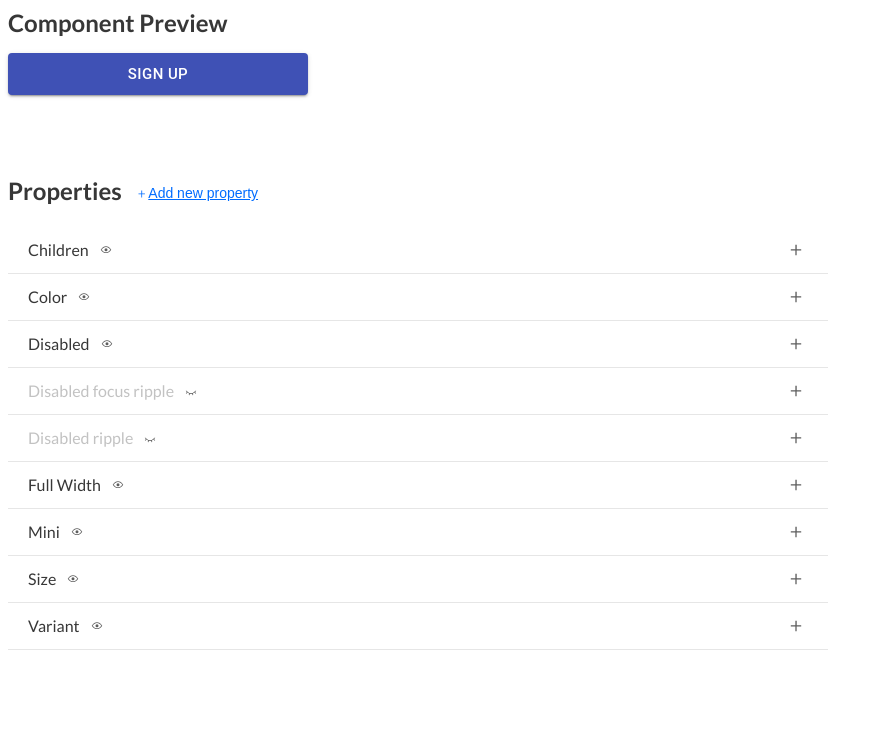
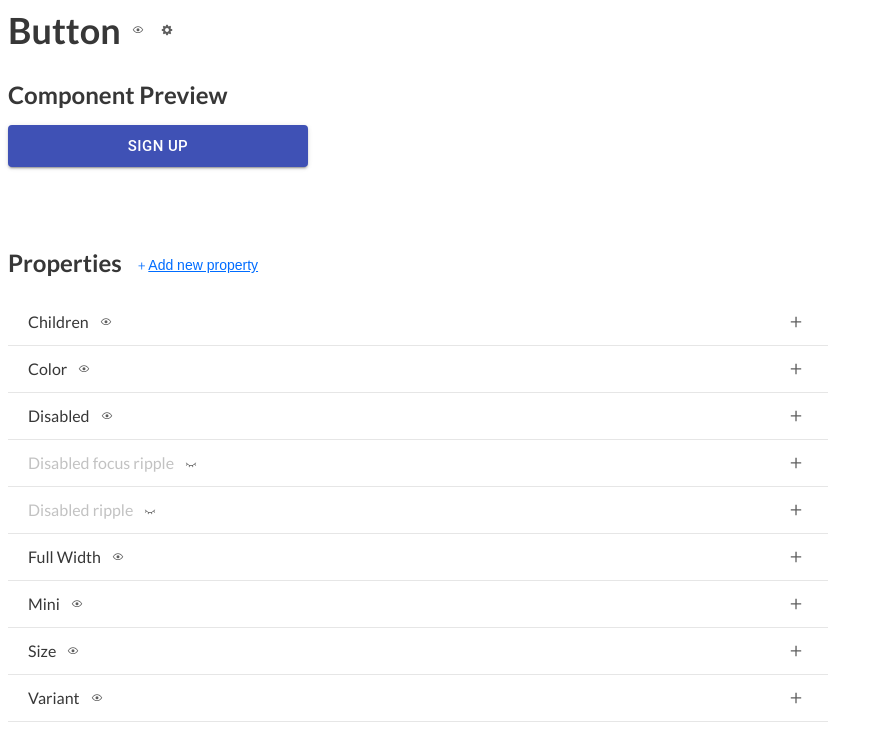
Before and after one commit to Maurikzio/mau-component-creator, a React (Create React App) app: page / in a window 1280 px wide. Shown: the top 742 px of the page, without its empty margins (0-884 px from the left). Built offline with nearby package versions, Linux system fonts and the light colour scheme.

Commit message:
Added Header section

```diff
--- a/src/App.js
+++ b/src/App.js
@@ -2,6 +2,7 @@
 import { useCallback, useState } from "react";
 import Properties from "./components/Properties";
 import Preview from "./components/Preview";
+import Header from "./components/Header"
 import { css } from "@emotion/react";
 import produce from "immer";
 import "./App.css";
@@ -129,7 +130,7 @@ function App() {
   return (
     <div css={appStyles}>
       {/* <Topbar /> */}
-      {/* <Header /> */}
+      <Header />
       <Preview properties={properties} />
       <Properties properties={properties} updatePropertyField={updatePropertyField} onAddNewProperty={handleAddNewProperty}/>
     </div>
--- /dev/null
+++ b/src/components/Header/index.jsx
@@ -0,0 +1,30 @@
+/** @jsxImportSource @emotion/react */
+import Settings from "../common/Settings";
+import Visibility from "../common/Visibility";
+import { css } from "@emotion/react";
+
+const headerStyles = css`
+  display: flex;
+  justify-content: flex-start;
+  margin-bottom: 28px;
+  align-items: center;
+  column-gap: 5px;
+
+  .header-title {
+    font-size: 36px;
+    font-weight: bold;
+  }
+
+`
+
+const Header = () => {
+  return (
+    <div css={headerStyles}>
+      <div className="header-title">Button</div>
+      <Visibility visible tooltipText="Toggle component visibility in library"/>
+      <Settings tooltipText="Component settings" />
+    </div>
+  )
+};
+
+export default Header;
--- /dev/null
+++ b/src/components/common/Settings.jsx
@@ -0,0 +1,28 @@
+/** @jsxImportSource @emotion/react */
+import IconButton from "./IconButton";
+import { ReactComponent as SettingsIcon } from "../../assets/icons/gear.svg";
+import Tooltip from "./Tooltip";
+
+const Settings = (props) => {
+  const { onClick=()=>{}, tooltipText } = props;
+
+  const settingsIcon = (
+    <IconButton
+      icon={<SettingsIcon/>}
+      onClick={onClick}
+    />
+  );
+
+  if(tooltipText) {
+    return (
+      <Tooltip arrow title={tooltipText}>
+        {settingsIcon}
+      </Tooltip>
+    )
+  };
+
+  return settingsIcon;
+
+};
+
+export default Settings;
```
